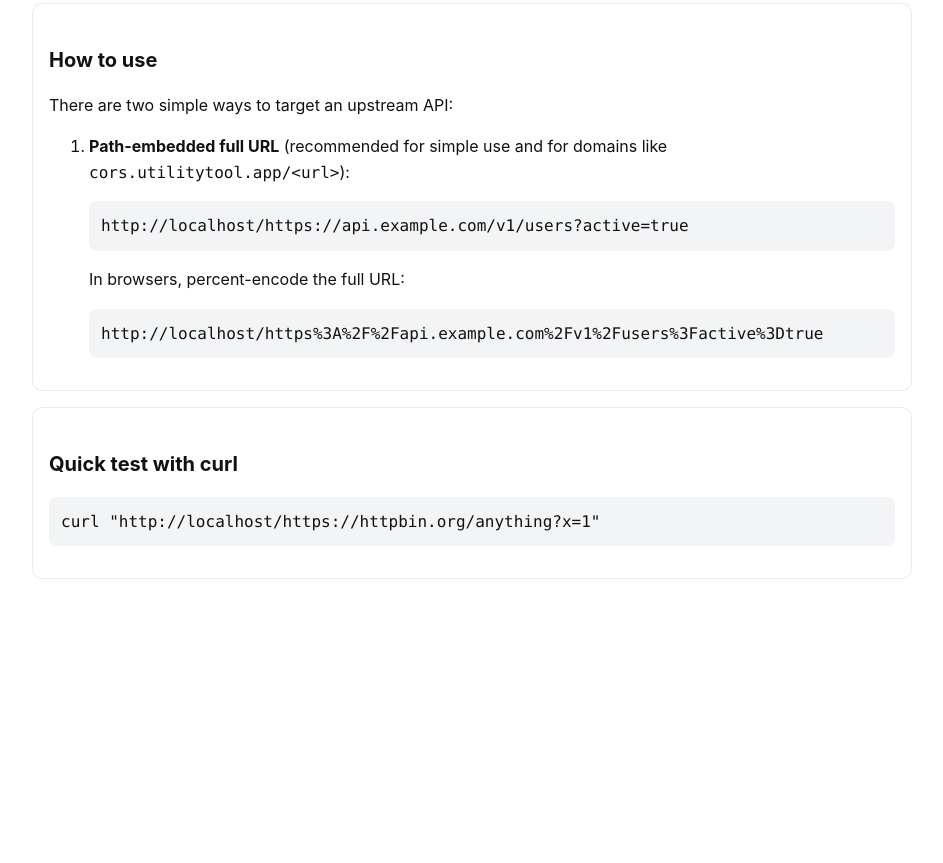
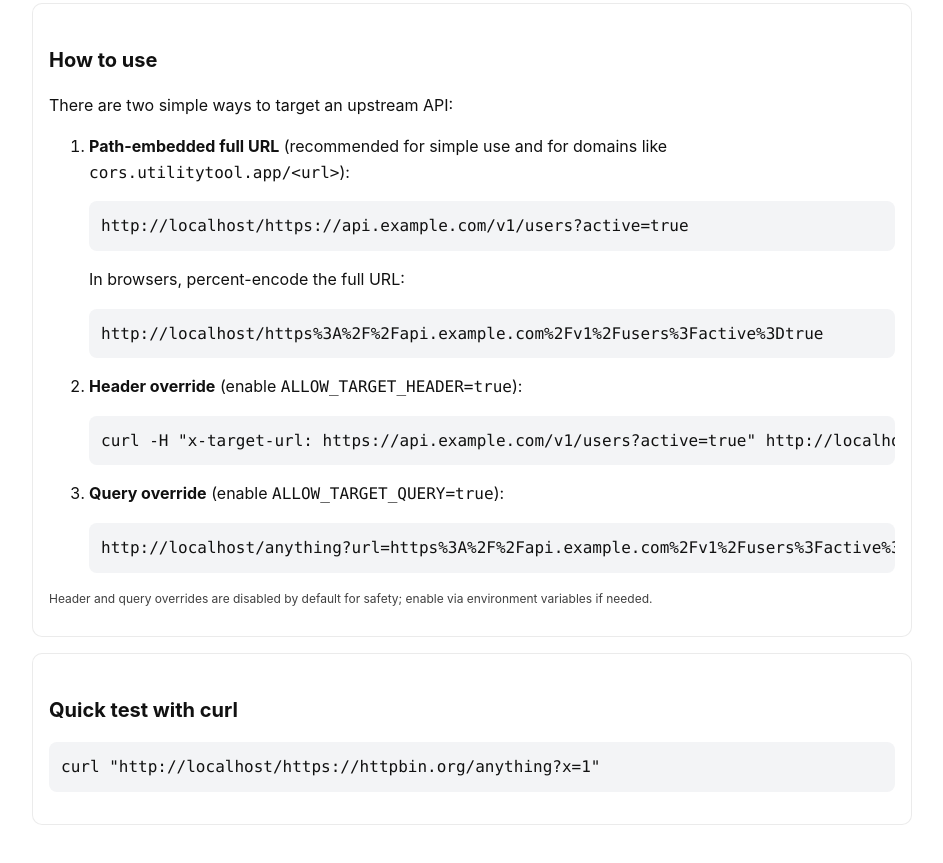
Before and after one commit to sethumadhavan-k/cors-proxy, a website: page public/index.html in a window 1280 px wide. Shown: the part 783-1646 px from the top of the page, without its empty margins (168-1111 px from the left). Before the commit the page ends 1442 px from the top, so only its background shows below. Drawn offline with Linux system fonts and the light colour scheme.

Commit message:
added header and url doc

```diff
--- a/public/index.html
+++ b/public/index.html
@@ -134,7 +134,16 @@
           In browsers, percent-encode the full URL:
           <pre><code id="ex-encoded"></code></pre>
         </li>
+        <li>
+          <strong>Header override</strong> (enable <code>ALLOW_TARGET_HEADER=true</code>):
+          <pre><code id="ex-header"></code></pre>
+        </li>
+        <li>
+          <strong>Query override</strong> (enable <code>ALLOW_TARGET_QUERY=true</code>):
+          <pre><code id="ex-query"></code></pre>
+        </li>
       </ol>
+      <p class="note">Header and query overrides are disabled by default for safety; enable via environment variables if needed.</p>
     </section>
 
     <section class="card">
@@ -212,11 +221,15 @@
       var exDirect = document.getElementById('ex-direct');
       var exEncoded = document.getElementById('ex-encoded');
       var exCurl = document.getElementById('ex-curl');
+      var exHeader = document.getElementById('ex-header');
+      var exQuery = document.getElementById('ex-query');
       var target = 'https://api.example.com/v1/users?active=true';
       var encoded = encodeURIComponent(target);
       if (exDirect) exDirect.textContent = origin + '/https://api.example.com/v1/users?active=true';
       if (exEncoded) exEncoded.textContent = origin + '/' + encoded;
       if (exCurl) exCurl.textContent = 'curl "' + origin + '/https://httpbin.org/anything?x=1"';
+      if (exHeader) exHeader.textContent = 'curl -H "x-target-url: ' + target + '" ' + origin + '/anything';
+      if (exQuery) exQuery.textContent = origin + '/anything?url=' + encoded;
     })();
     (function(){
       // Configure social links from server-provided env
```
